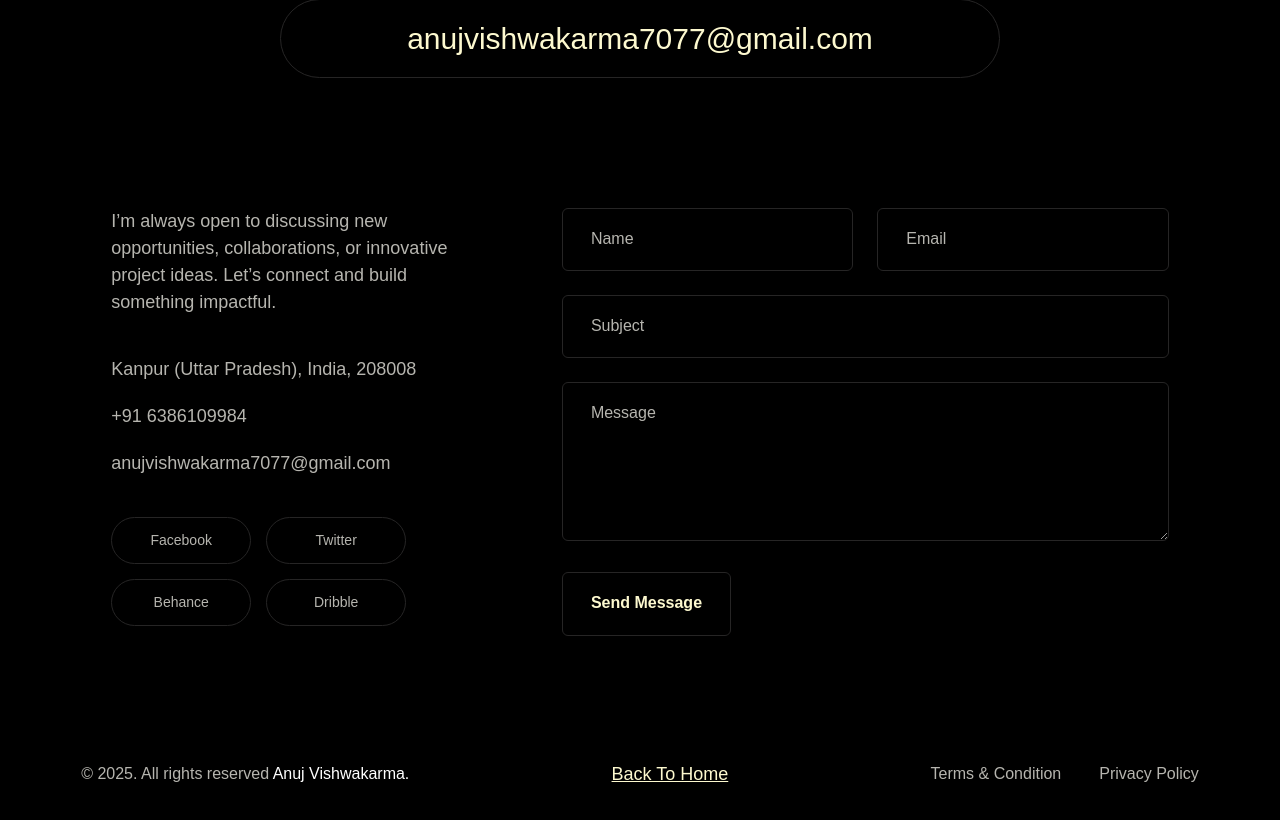
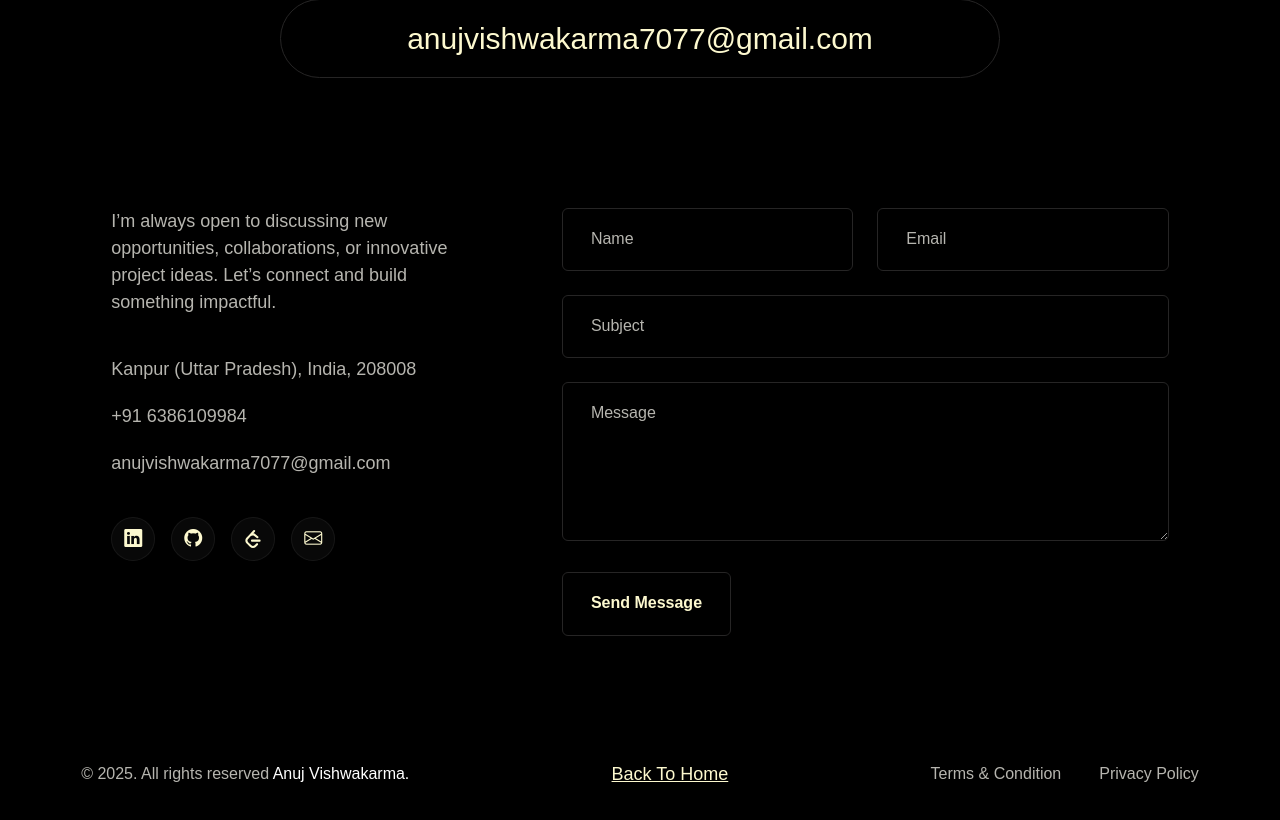
Before and after one commit to anujvishwakarma07/portfolio-react, a React (Vite) app in the folder frontend/: page / in a window 1280 px wide. Shown: the part 8703-9523 px from the top of the page. Built offline with nearby package versions, Linux system fonts and the light colour scheme; no server answers; a web font is replaced by a local one.

Commit message:
fix: remove emojis from rating labels; replace footer social links with LinkedIn/GitHub/LeetCode/Gmail

```diff
--- a/frontend/src/components/FeedbackWidget.jsx
+++ b/frontend/src/components/FeedbackWidget.jsx
@@ -16,11 +16,11 @@
 
   const getRatingFeedback = (r) => {
     switch (r) {
-      case 1: return 'Needs Improvement 😕';
-      case 2: return 'Okay, could be better 😐';
-      case 3: return 'Good work! 😊';
-      case 4: return 'Great! Highly responsive! 🚀';
-      case 5: return 'Masterpiece! Exceptional! 💎';
+      case 1: return 'Needs Improvement';
+      case 2: return 'Okay, could be better';
+      case 3: return 'Good work!';
+      case 4: return 'Great! Highly responsive!';
+      case 5: return 'Masterpiece! Exceptional!';
       default: return 'Select your rating';
     }
   };
--- a/frontend/src/components/Footer.jsx
+++ b/frontend/src/components/Footer.jsx
@@ -75,12 +75,30 @@
                   <a href="tel:+916386109984">+91 6386109984</a>
                   <a href="mailto:anujvishwakarma7077@gmail.com">anujvishwakarma7077@gmail.com</a>
                 </div>
-                <div className="footer-social">
-                  <a href="#0" className="fsocial d-inline-flex align-items-center justify-content-center">Facebook</a>
-                  <a href="#0" className="fsocial d-inline-flex align-items-center justify-content-center">Twitter</a>
-                  <a href="#0" className="fsocial d-inline-flex align-items-center justify-content-center">Behance</a>
-                  <a href="#0" className="fsocial d-inline-flex align-items-center justify-content-center">Dribble</a>
-                </div>
+                <ul className="profile-social-links d-flex gap-3 flex-wrap" style={{ listStyle: 'none', padding: 0, margin: '16px 0 0 0' }}>
+                  <li>
+                    <a href="https://www.linkedin.com/in/anuj-vishwakarma-84845133b/" target="_blank" rel="noopener noreferrer" aria-label="LinkedIn">
+                      <i className="bi bi-linkedin" style={{ fontSize: '18px' }}></i>
+                    </a>
+                  </li>
+                  <li>
+                    <a href="https://github.com/anujvishwakarma07" target="_blank" rel="noopener noreferrer" aria-label="GitHub">
+                      <i className="bi bi-github" style={{ fontSize: '18px' }}></i>
+                    </a>
+                  </li>
+                  <li>
+                    <a href="https://leetcode.com/u/anujvishwakarma07/" target="_blank" rel="noopener noreferrer" aria-label="LeetCode">
+                      <svg xmlns="http://www.w3.org/2000/svg" viewBox="0 0 24 24" width="18" height="18" fill="currentColor" style={{ verticalAlign: 'middle' }}>
+                        <path d="M13.483 0a1.374 1.374 0 0 0-.961.438L7.116 6.226l-3.854 4.126a5.266 5.266 0 0 0-1.209 2.104 5.35 5.35 0 0 0-.125.513 5.527 5.527 0 0 0 .062 2.362 5.83 5.83 0 0 0 .349 1.017 5.938 5.938 0 0 0 1.271 1.818l4.277 4.193.039.038c2.248 2.165 5.852 2.133 8.063-.074l2.396-2.392c.54-.54.54-1.414.003-1.955a1.378 1.378 0 0 0-1.951-.003l-2.396 2.392a3.021 3.021 0 0 1-4.205.038l-.02-.019-4.276-4.193c-.652-.64-.972-1.469-.948-2.263a2.68 2.68 0 0 1 .066-.523 2.545 2.545 0 0 1 .619-1.164L9.13 8.114c1.058-1.134 3.204-1.27 4.43-.278l3.501 2.831c.593.48 1.461.387 1.94-.207a1.384 1.384 0 0 0-.207-1.943l-3.5-2.831c-.8-.647-1.766-1.045-2.774-1.202l2.015-2.158A1.384 1.384 0 0 0 13.483 0zm-2.866 12.815a1.38 1.38 0 0 0-1.38 1.382 1.38 1.38 0 0 0 1.38 1.382H20.79a1.38 1.38 0 0 0 1.38-1.382 1.38 1.38 0 0 0-1.38-1.382z" />
+                      </svg>
+                    </a>
+                  </li>
+                  <li>
+                    <a href="mailto:anujvishwakarma7077@gmail.com" aria-label="Gmail">
+                      <i className="bi bi-envelope" style={{ fontSize: '18px' }}></i>
+                    </a>
+                  </li>
+                </ul>
               </div>
             </div>
 
```
